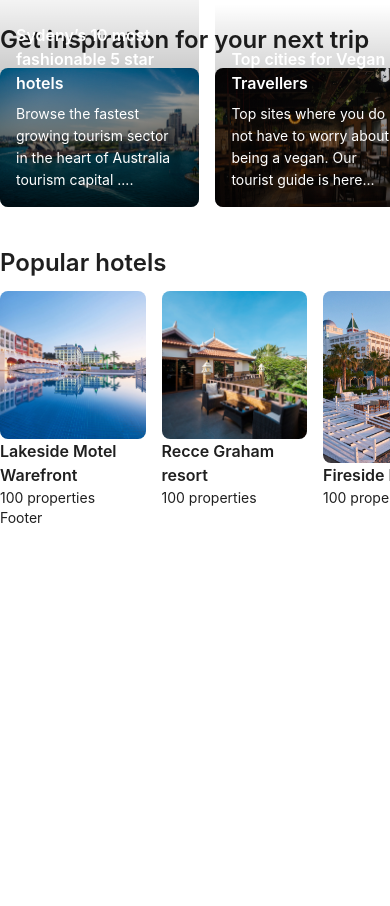
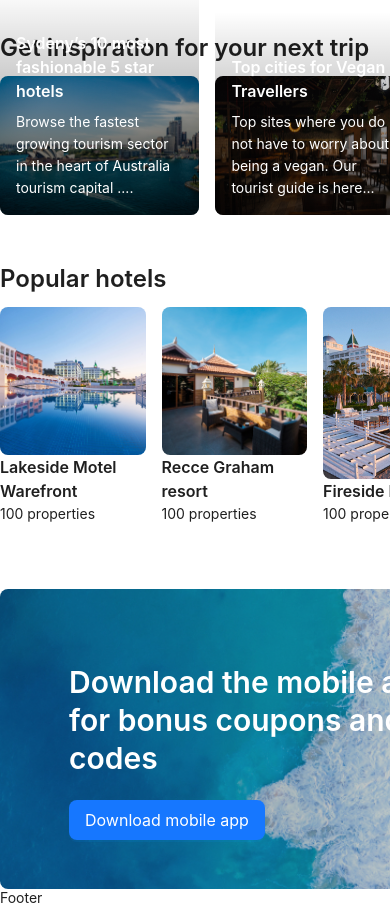
Before and after one commit to nickAndrey/my-dream-place, a React (Create React App) app: page / in a window 390 px wide. Shown: the part 939-1845 px from the top of the page. Before the commit the page ends 1465 px from the top, so only its background shows below. Built offline with nearby package versions, Linux system fonts and the light colour scheme.

Commit message:
Add DownloadMobileAppBanner component, update Home component

```diff
--- /dev/null
+++ b/src/pages/Home/DownloadMobileAppBanner.tsx
@@ -0,0 +1,41 @@
+import { Button, Flex, Typography } from 'antd';
+import { CSSProperties, FC } from 'react';
+import BannerMobileAppSrc from '../../assets/images/download-app-banner.jpg';
+
+const { Title } = Typography;
+
+const BannerStyle: CSSProperties = {
+  position: 'relative',
+  width: '100%',
+  height: 300,
+  backgroundImage: `url(${BannerMobileAppSrc})`,
+  backgroundPosition: 'center',
+  backgroundSize: 'cover',
+  padding: '24px 69px',
+  borderRadius: 8,
+};
+
+type BannerMobileAppProps = {
+  style?: CSSProperties;
+};
+
+const DownloadMobileAppBanner: FC<BannerMobileAppProps> = ({ style }) => {
+  return (
+    <Flex
+      gap='small'
+      align='flex-start'
+      justify='center'
+      style={{ ...BannerStyle, ...style }}
+      vertical
+    >
+      <Title level={2} style={{ color: '#fff', maxWidth: 580 }}>
+        Download the mobile application for bonus coupons and travel codes
+      </Title>
+      <Button type='primary' size='large'>
+        Download mobile app
+      </Button>
+    </Flex>
+  );
+};
+
+export default DownloadMobileAppBanner;
--- a/src/pages/Home/Home.tsx
+++ b/src/pages/Home/Home.tsx
@@ -4,6 +4,7 @@ import SearchFilterGroup from '../../components/SearchFilterGroup';
 import { BASE_LAYOUT_WIDTH } from '../../config/consts';
 import BannerWithFilters from './BannerWithFilters';
 import Card from './Card';
+import DownloadMobileAppBanner from './DownloadMobileAppBanner';
 import { hotels, trips, vacations } from './data';
 
 const { Title, Text } = Typography;
@@ -73,7 +74,7 @@ const Home: FC = () => {
 
       <Space
         direction='vertical'
-        size='middle'
+        size='large'
         style={{ display: 'flex', paddingTop: 80 }}
       >
         <section>
@@ -94,6 +95,8 @@ const Home: FC = () => {
           <Title level={3}>Popular hotels</Title>
           <Flex gap='middle'>{renderCards(hotels)}</Flex>
         </section>
+
+        <DownloadMobileAppBanner style={{ marginTop: 40 }} />
       </Space>
     </div>
   );
```
Also changed, not shown: src/assets/images/download-app-banner.jpg (added).
